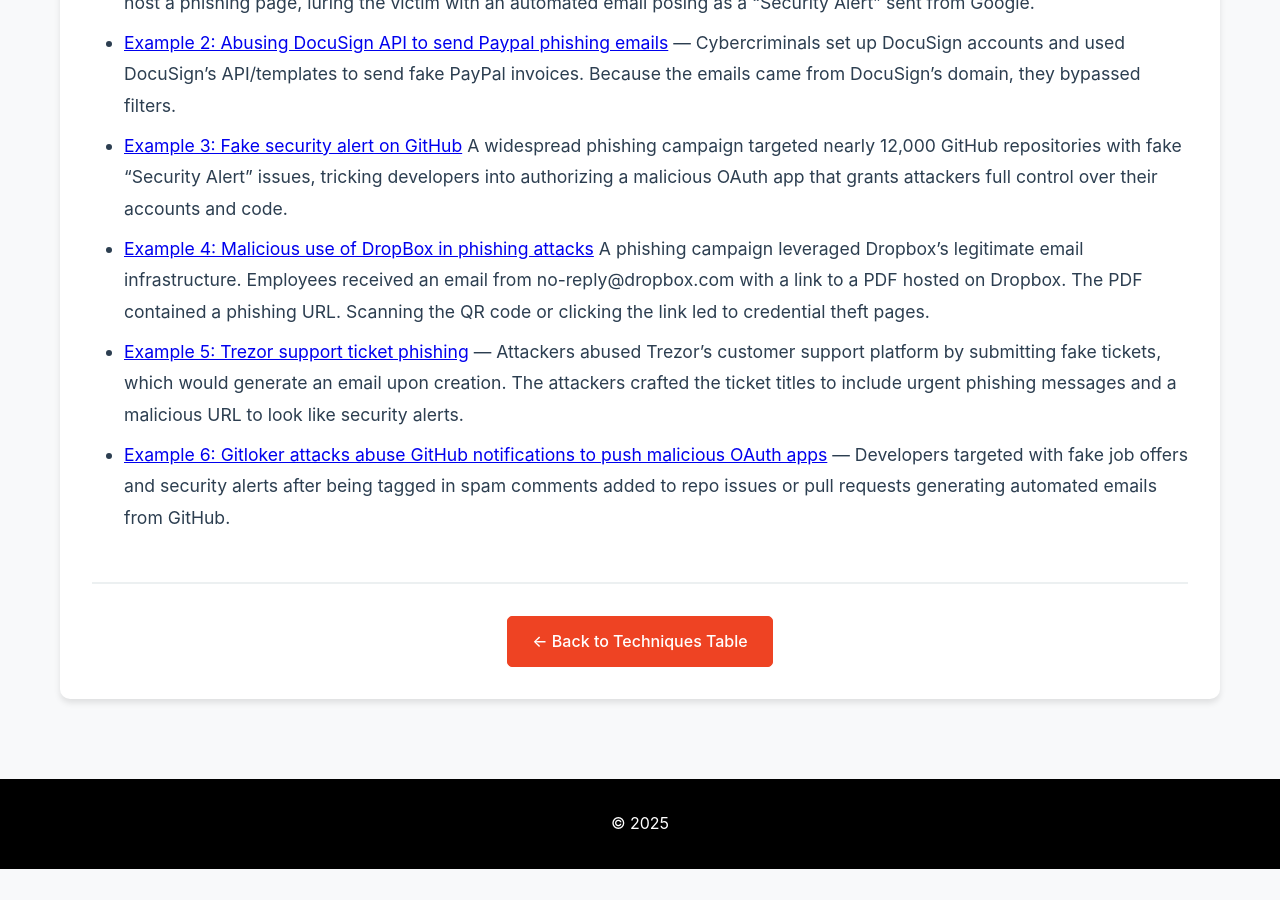
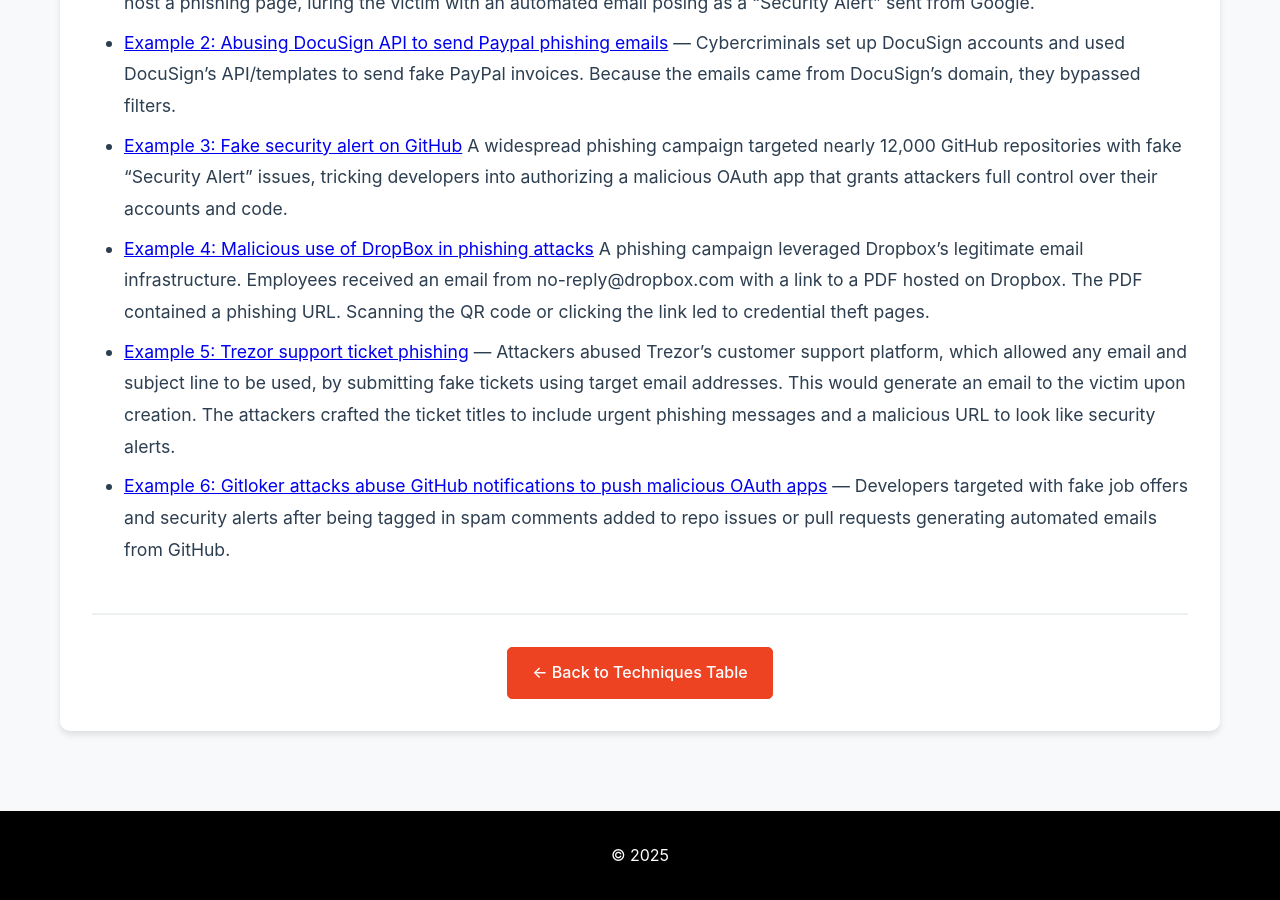
Before and after one commit to pushsecurity/phishing-techniques, a Jekyll site: the page built from _techniques/email-legitimate-app.md, in a window 1280 px wide and 900 px high, scrolled down 894 px. Built offline with Jekyll 4.4.1, drawn with Linux system fonts in a browser that asks for light colours; before the commit the page ends 1763 px from its top, so only the background shows below that.

Commit message:
Update email-legitimate-app.md
updated example

```diff
--- a/_techniques/email-legitimate-app.md
+++ b/_techniques/email-legitimate-app.md
@@ -24,5 +24,5 @@
 - [Example 2: Abusing DocuSign API to send Paypal phishing emails](https://www.malwarebytes.com/blog/news/2025/03/paypal-scam-abuses-docusign-api-to-spread-phishy-emails) — Cybercriminals set up DocuSign accounts and used DocuSign’s API/templates to send fake PayPal invoices. Because the emails came from DocuSign’s domain, they bypassed filters.
 - [Example 3: Fake security alert on GitHub](https://www.bleepingcomputer.com/news/security/fake-security-alert-issues-on-github-use-oauth-app-to-hijack-accounts/) A widespread phishing campaign targeted nearly 12,000 GitHub repositories with fake "Security Alert" issues, tricking developers into authorizing a malicious OAuth app that grants attackers full control over their accounts and code.
 - [Example 4: Malicious use of DropBox in phishing attacks](https://www.darktrace.com/blog/legitimate-services-malicious-intentions-getting-the-drop-on-phishing-attacks-abusing-dropbox) A phishing campaign leveraged Dropbox’s legitimate email infrastructure. Employees received an email from no-reply@dropbox.com with a link to a PDF hosted on Dropbox. The PDF contained a phishing URL. Scanning the QR code or clicking the link led to credential theft pages.
-- [Example 5: Trezor support ticket phishing](https://www.bleepingcomputer.com/news/security/trezors-support-platform-abused-in-crypto-theft-phishing-attacks/) — Attackers abused Trezor's customer support platform by submitting fake tickets, which would generate an email upon creation. The attackers crafted the ticket titles to include urgent phishing messages and a malicious URL to look like security alerts.
+- [Example 5: Trezor support ticket phishing](https://www.bleepingcomputer.com/news/security/trezors-support-platform-abused-in-crypto-theft-phishing-attacks/) — Attackers abused Trezor's customer support platform, which allowed any email and subject line to be used, by submitting fake tickets using target email addresses. This would generate an email to the victim upon creation. The attackers crafted the ticket titles to include urgent phishing messages and a malicious URL to look like security alerts.
 - [Example 6: Gitloker attacks abuse GitHub notifications to push malicious OAuth apps](https://www.bleepingcomputer.com/news/security/gitloker-attacks-abuse-github-notifications-to-push-malicious-oauth-apps/) — Developers targeted with fake job offers and security alerts after being tagged in spam comments added to repo issues or pull requests generating automated emails from GitHub.
```
